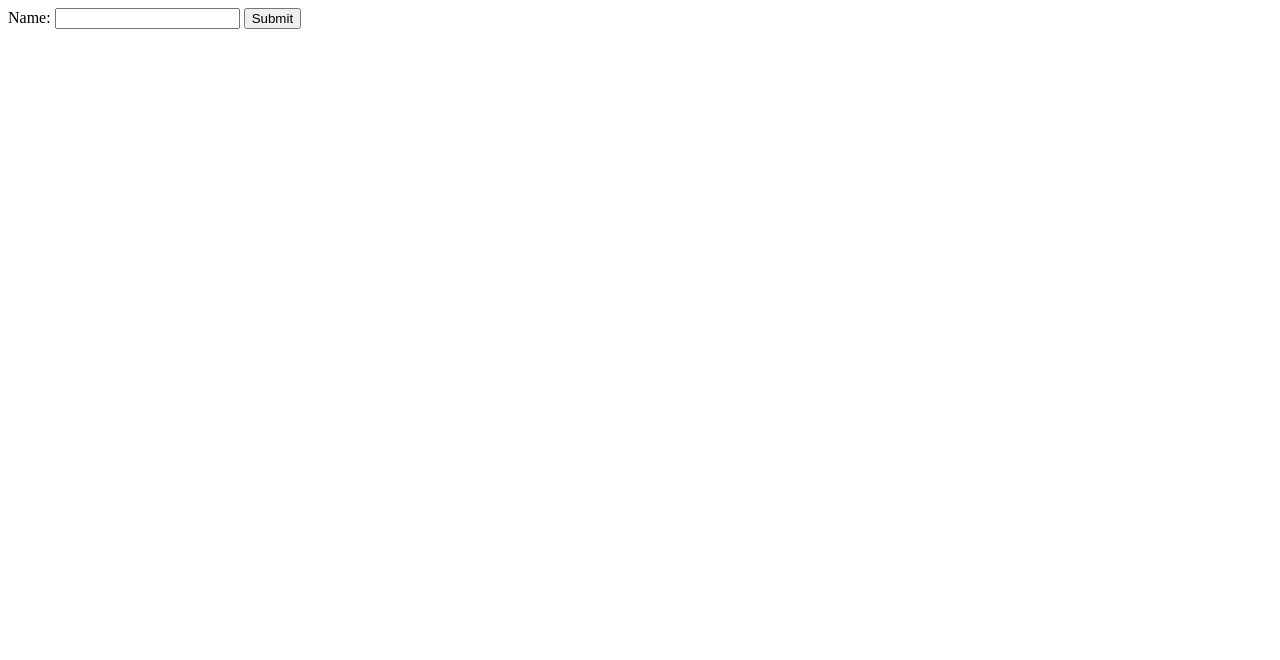
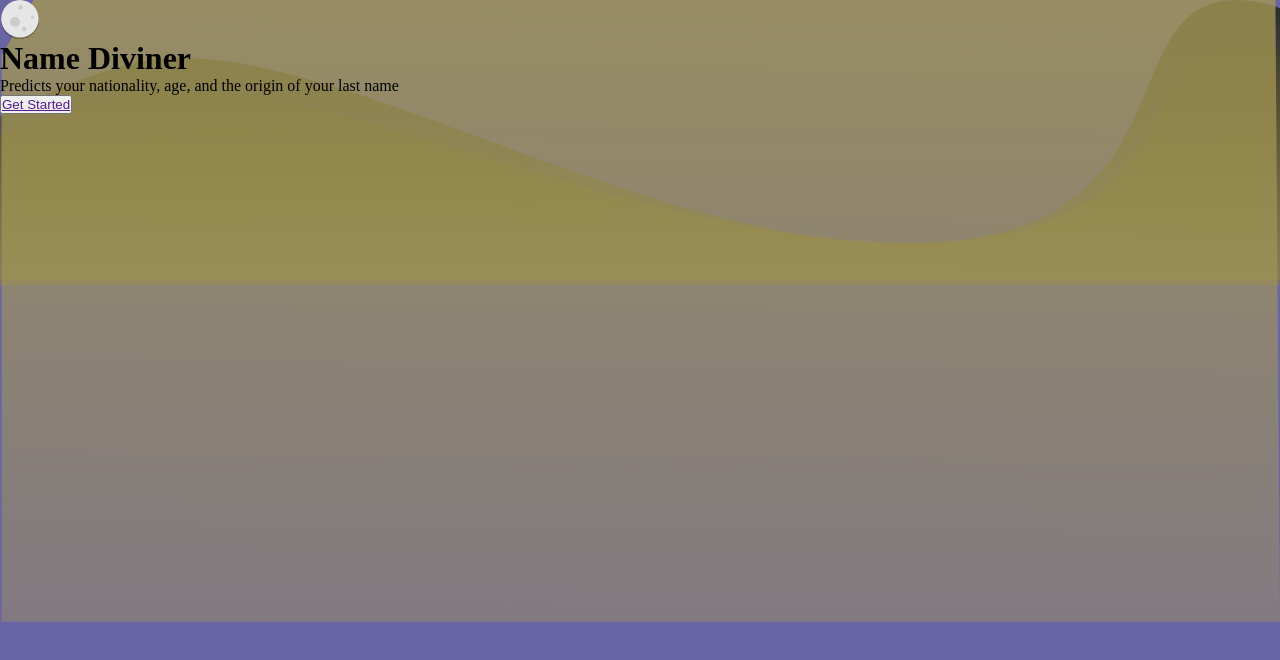
Before and after one commit to aemann2/name-diviner, a plain HTML site: page index.html in a window 1280 px wide. Drawn offline with nearby package versions, Linux system fonts and the light colour scheme.

Commit message:
added styles, images

```diff
--- a/css/style.scss
+++ b/css/style.scss
@@ -0,0 +1,30 @@
+html {
+  box-sizing: border-box;
+}
+*,
+*:before,
+*:after {
+  box-sizing: inherit;
+}
+
+* {
+  margin: 0;
+  padding: 0;
+}
+
+body {
+  background-color: #6964a3;
+  background-image: url('/images/desktop/swoop-top-desktop-main.svg'),
+    url('/images/desktop/swoop-bottom-desktop-main.svg');
+  background-repeat: no-repeat;
+  background-size: 100%;
+}
+
+.splash-main__title:before {
+  display: block;
+  content: ' ';
+  background-image: url('/images/desktop/moon.svg');
+  background-size: 40px 40px;
+  height: 40px;
+  width: 40px;
+}
--- a/index.html
+++ b/index.html
@@ -6,15 +6,20 @@
   <meta http-equiv="X-UA-Compatible" content="IE=edge">
   <meta name="viewport" content="width=device-width, initial-scale=1.0">
   <meta name="author" content="Adam Mann">
+  <link rel="stylesheet" href="./css/style.css">
   <title>Name Diviner</title>
 </head>
 
 <body>
-  <form action="" method="get" name="full_form">
-    <label for="name">Name:</label>
-    <input type="text" id="name" name="name">
-    <input type="submit" value="Submit">
-  </form>
+  <main class=splash-main>
+    <h1 class="splash-main__title">Name Diviner</h1>
+    <p class="splash-main__para">Predicts your nationality, age, and the origin of your last name</p>
+    <button class="splash-main__button">
+      <a href="">Get Started</a>
+    </button>
+  </main>
+
+
   <!-- Axios CDN -->
   <script src="https://cdnjs.cloudflare.com/ajax/libs/axios/0.19.0/axios.min.js"></script>
   <script src="main.js"></script>
```
Also changed, not shown: .plan/Screen Shot 2021-02-08 at 2.50.58 PM.png (added), css/style.css (added), 3 other files.
